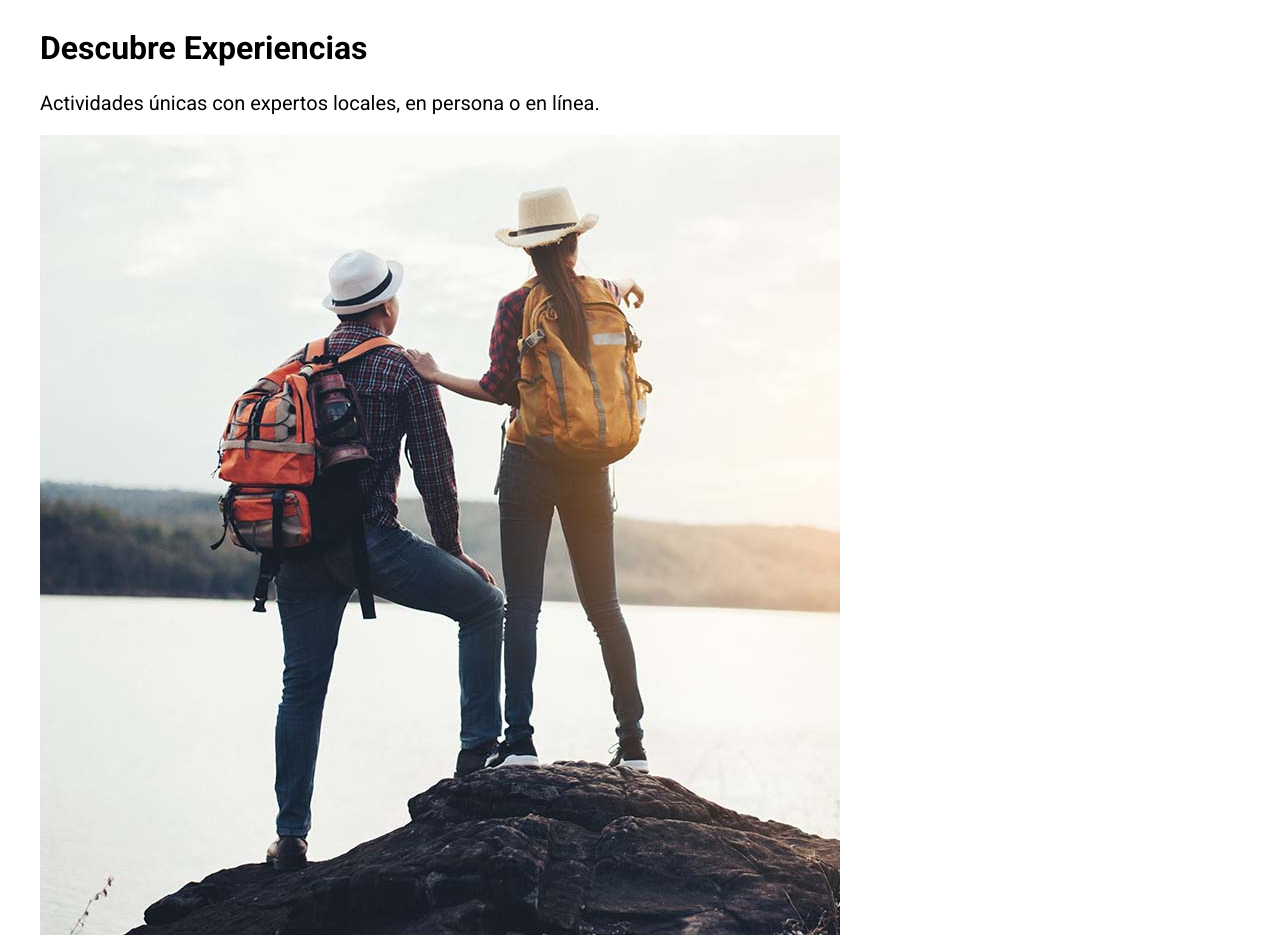
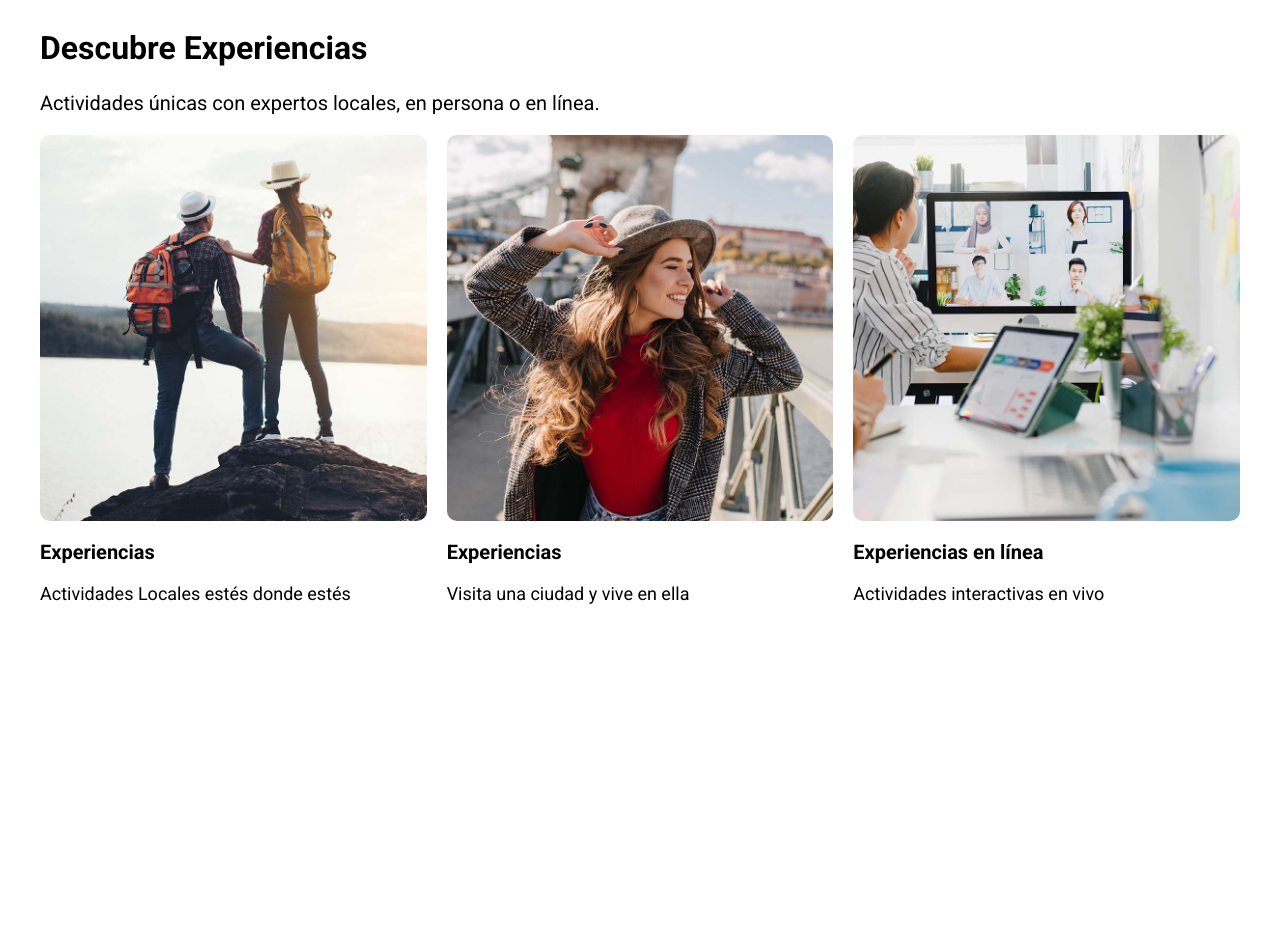
Before and after one commit to dauncosaciar/airbnb-app, a website: page index.html in a window 1280 px wide. Shown: the part 2180-3115 px from the top of the page. After the commit the page ends 2823 px from the top, so only its background shows below. Drawn offline with nearby package versions, Linux system fonts and the light colour scheme; files that its build step writes are made by us from their sources; files whose address does not match are found by name.

Commit message:
add experiences section css code

```diff
--- /dev/null
+++ b/src/scss/ui/content/_experiences.scss
@@ -0,0 +1,31 @@
+@use "base/variables" as v;
+@use "base/mixins" as m;
+
+/* Experiences */
+.experiences {
+  &__list {
+    display: grid;
+    grid-template-columns: repeat(3, 30rem);
+    column-gap: 2rem;
+    @include m.horizontal-scroll;
+
+    @include m.tablet {
+      @include m.grid(3, 2rem);
+    }
+  }
+}
+
+.experience {
+  &__image {
+    border-radius: 1rem;
+  }
+
+  &__title {
+    font-weight: 700;
+    font-size: 2rem;
+  }
+
+  &__description {
+    font-size: 1.8rem;
+  }
+}
--- a/src/scss/ui/content/_index.scss
+++ b/src/scss/ui/content/_index.scss
@@ -1,3 +1,4 @@
 @forward "destinations";
 @forward "places";
 @forward "host";
+@forward "experiences";
```
